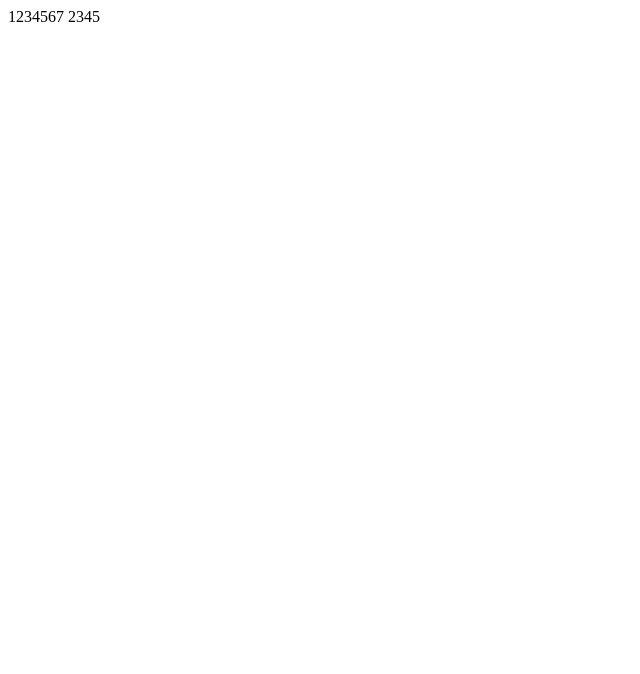
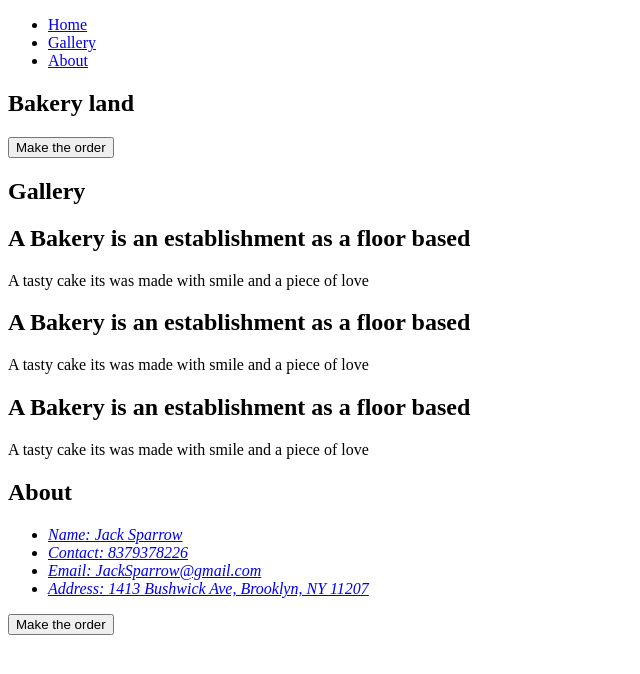
Before and after one commit to MaximPetrenko/first_project, a plain HTML site: page index1.html in a window 1280 px wide. Shown: the whole page, without its empty margins (0-640 px from the left). Drawn offline with Linux system fonts and the light colour scheme.

Commit message:
add new part of code

```diff
--- a/index1.html
+++ b/index1.html
@@ -3,9 +3,60 @@
 <head>
     <meta charset="UTF-8">
     <meta name="viewport" content="width=device-width, initial-scale=1.0">
-    <title>Document</title>
+    <title>The Bakery land</title>
 </head>
 <body>
-    1234567 2345
+    <header>
+        <nav>
+            <a href="#">
+                <!-- logo -->
+            </a>
+            <ul>
+                <li><a href="#">Home</a></li>
+                <li><a href="#">Gallery</a></li>
+                <li><a href="#">About</a></li>
+            </ul>
+        </nav>
+    </header>
+    <main>
+        <section>
+            <h1>Bakery land</h1>
+
+            <button type="submit">Make the order</button>
+        </section>
+        <section>
+            <h2>Gallery</h2>
+            <article>
+                <h2>A Bakery is an establishment as a floor based</h2>
+                <p>A tasty cake its was made with smile and a piece of love</p>
+            </article>
+            <article>
+                <h2>A Bakery is an establishment as a floor based</h2>
+                <p>A tasty cake its was made with smile and a piece of love</p>
+            </article>
+            <article>
+                <h2>A Bakery is an establishment as a floor based</h2>
+                <p>A tasty cake its was made with smile and a piece of love</p>
+            </article>
+        </section>
+        <section>
+            <h2>About</h2>
+            <article></article>
+            <article></article>
+            <article></article>
+        </section>
+    </main>
+
+    <footer>
+        <address>
+            <ul>
+                <li><a href="#">Name: Jack Sparrow</a></li>
+                <li><a href="tel:+8379378226">Contact: 8379378226</a></li>
+                <li><a href="mailto:JackSparrow@gmail.com">Email: JackSparrow@gmail.com</a></li>
+                <li><a href="https://maps.app.goo.gl/3umYxsym8KfgBbdY9" target="_blank">Address: 1413 Bushwick Ave, Brooklyn, NY 11207</a></li>
+            </ul>
+        </address>
+        <button type="submit">Make the order</button>
+    </footer>
 </body>
 </html>
```
